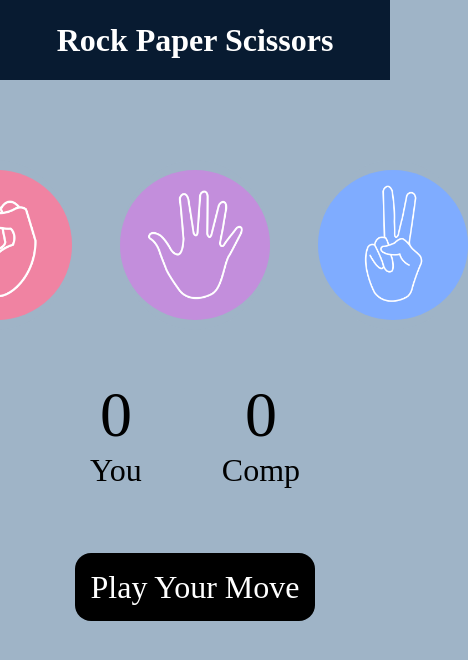
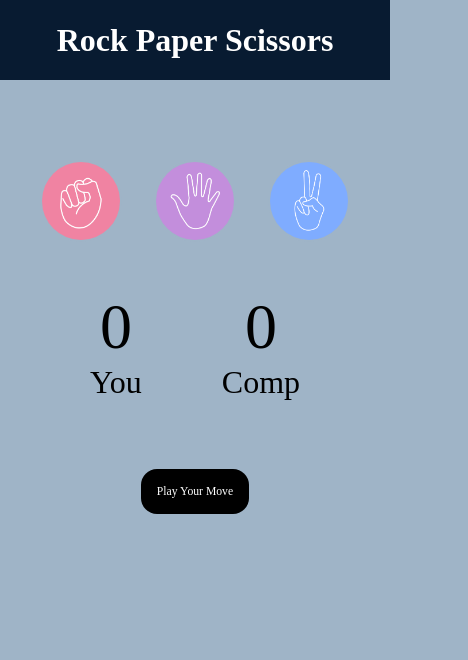
Before and after one commit to Neelakantam-Jami/RockPaperScissors, a plain HTML site: page index.html in a window 390 px wide. Shown: the whole page, 468 px wide, since content can reach past the window. Drawn offline with Linux system fonts and the light colour scheme.

Commit message:
responsive

```diff
--- a/style.css
+++ b/style.css
@@ -13,8 +13,8 @@ h1{
 }
 
 .choice{
-    height: 170px;
-    width: 170px;
+    height: 21vmin;
+    width: 21vmin;
     border-radius: 50%;
     display: flex;
     justify-content: center;
@@ -27,8 +27,8 @@ h1{
 }
 
 img{
-    height: 150px;
-    width: 150px;
+    height: 20vmin;
+    width: 20vmin;
     object-fit: cover;
     border-radius: 50%;
 }
@@ -37,7 +37,7 @@ img{
     display: flex;
     justify-content: center;
     align-items: center;
-    gap: 3rem;
+    gap: 2rem;
     margin-top: 5rem;
 }
 
@@ -62,7 +62,7 @@ img{
     background-color: black;
     color: #fff;
     height: 5rem;
-    font-size: 2rem;
+    font-size: 3vmin;
     display: inline;
     padding: 1rem;
     border-radius: 1rem;
```
